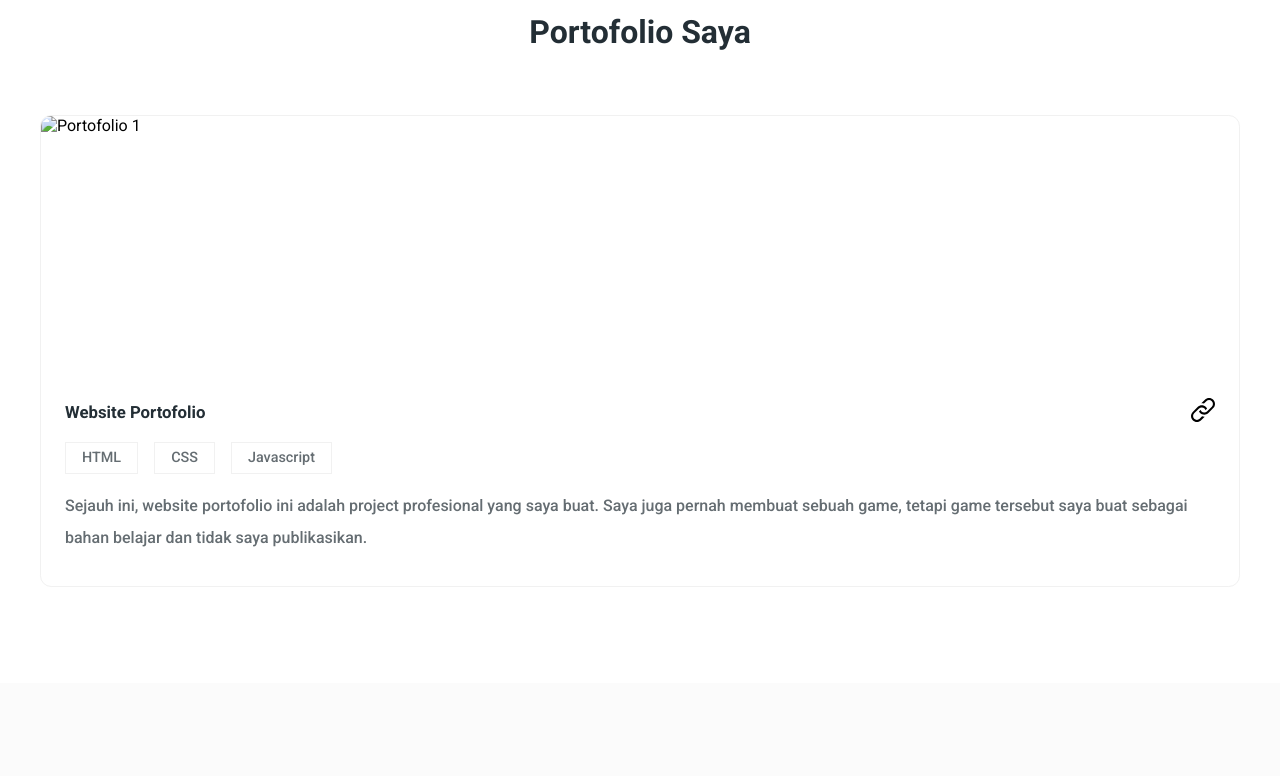
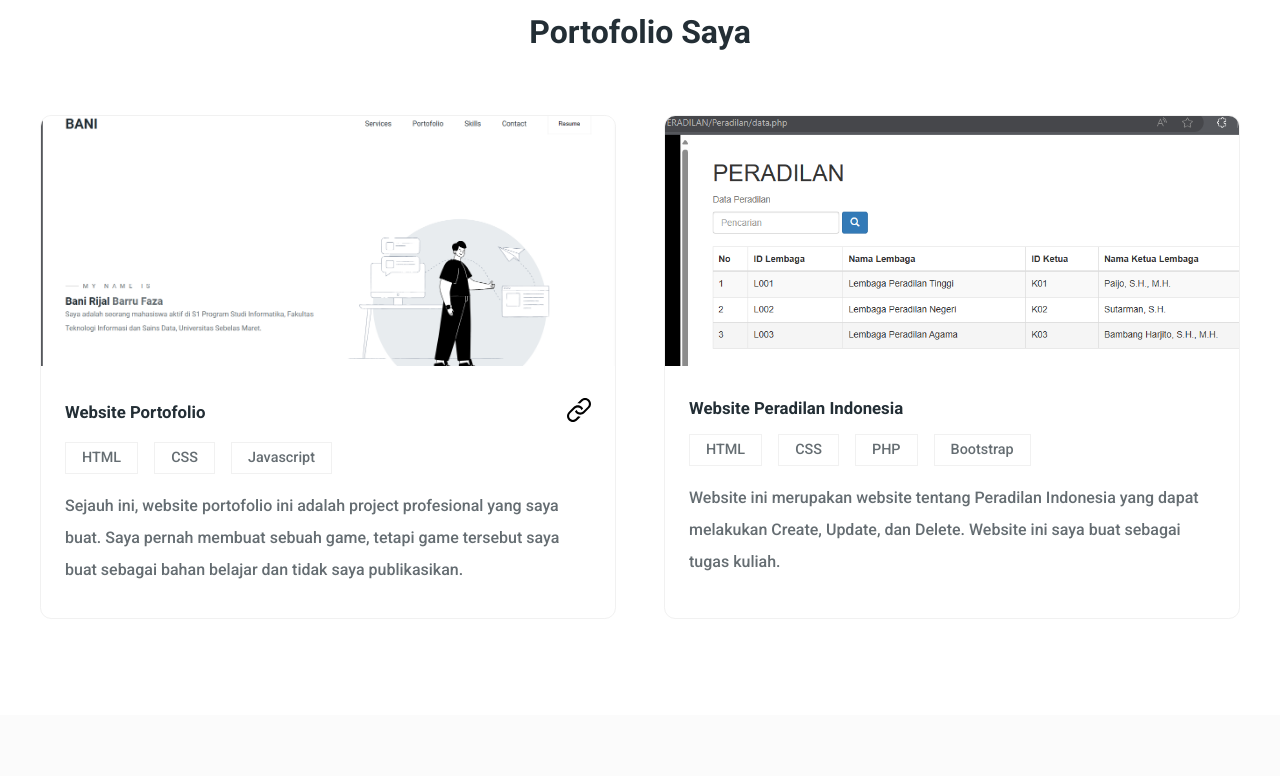
Before and after one commit to CukupBani/WebPortofolio, a plain HTML site: page index.html in a window 1280 px wide. Shown: the part 1610-2386 px from the top of the page. Drawn offline with Linux system fonts and the light colour scheme.

Commit message:
Add files via upload

```diff
--- a/index.html
+++ b/index.html
@@ -24,7 +24,7 @@
                             <li><a href="#skills">Skills</a></li>
                             <li><a href="#contact">Contact</a></li>
                             <li>
-                                <a href="/CV_BaniRijal.pdf" target="_blank">
+                                <a href="/CV_BaniRijalBarruFaza.pdf" target="_blank">
                                     <button class="btn">Resume</button></a>
                             </li>
                         </ul>
@@ -93,7 +93,7 @@
                 <div class="grid-3">
                     <div class="portofolio">
                         <div class="portofolio-cover">
-                            <img src="/images/porto1.jpg" alt="Portofolio 1">
+                            <img src="/images/porto-1.png" alt="Portofolio 1">
                         </div>
                         <div class="portofolio-info">
                             <div class="portofolio-title">
@@ -109,7 +109,30 @@
                             </div>
                             <p>
                                 Sejauh ini, website portofolio ini adalah project profesional yang saya buat.
-                                Saya juga pernah membuat sebuah game, tetapi game tersebut saya buat sebagai bahan belajar dan tidak saya publikasikan.
+                                Saya pernah membuat sebuah game, tetapi game tersebut saya buat sebagai bahan belajar dan tidak saya publikasikan.
+                            </p>
+                        </div>
+                    </div>
+                    <div class="portofolio">
+                        <div class="portofolio-cover">
+                            <img src="/images/porto-2.png" alt="Portofolio 1">
+                        </div>
+                        <div class="portofolio-info">
+                            <div class="portofolio-title">
+                                <h4>Website Peradilan Indonesia</h4>
+                                <!-- <a href="/" class="portofolio-link">
+                                    <svg xmlns="http://www.w3.org/2000/svg" width="24" height="24" viewBox="0 0 24 24"><path d="M13.723 18.654l-3.61 3.609c-2.316 2.315-6.063 2.315-8.378 0-1.12-1.118-1.735-2.606-1.735-4.188 0-1.582.615-3.07 1.734-4.189l4.866-4.865c2.355-2.355 6.114-2.262 8.377 0 .453.453.81.973 1.089 1.527l-1.593 1.592c-.18-.613-.5-1.189-.964-1.652-1.448-1.448-3.93-1.51-5.439-.001l-.001.002-4.867 4.865c-1.5 1.499-1.5 3.941 0 5.44 1.517 1.517 3.958 1.488 5.442 0l2.425-2.424c.993.284 1.791.335 2.654.284zm.161-16.918l-3.574 3.576c.847-.05 1.655 0 2.653.283l2.393-2.389c1.498-1.502 3.94-1.5 5.44-.001 1.517 1.518 1.486 3.959 0 5.442l-4.831 4.831-.003.002c-1.438 1.437-3.886 1.552-5.439-.002-.473-.474-.785-1.042-.956-1.643l-.084.068-1.517 1.515c.28.556.635 1.075 1.088 1.528 2.245 2.245 6.004 2.374 8.378 0l4.832-4.831c2.314-2.316 2.316-6.062-.001-8.377-2.317-2.321-6.067-2.313-8.379-.002z"/></svg>
+                                </a> -->
+                            </div>
+                            <div class="portofolio-tags">
+                                <div>HTML</div>
+                                <div>CSS</div>
+                                <div>PHP</div>
+                                <div>Bootstrap</div>
+                            </div>
+                            <p>
+                                Website ini merupakan website tentang Peradilan Indonesia yang dapat melakukan Create, Update, dan Delete.
+                                Website ini saya buat sebagai tugas kuliah.
                             </p>
                         </div>
                     </div>
@@ -216,7 +239,7 @@
                     <svg xmlns="http://www.w3.org/2000/svg" width="24" height="24" viewBox="0 0 24 24"><path d="M19 0h-14c-2.761 0-5 2.239-5 5v14c0 2.761 2.239 5 5 5h14c2.762 0 5-2.239 5-5v-14c0-2.761-2.238-5-5-5zm-3 7h-1.924c-.615 0-1.076.252-1.076.889v1.111h3l-.238 3h-2.762v8h-3v-8h-2v-3h2v-1.923c0-2.022 1.064-3.077 3.461-3.077h2.539v3z"/></svg>
                 </a>
             </div>
-            <p>&copy; 2024 - Bani Rijal Barru Faza</p>
+            <p>&copy; 2023 - Bani Rijal Barru Faza</p>
         </footer>
 
         <script src="/scripts/main.js"></script>
--- a/styles/style.css
+++ b/styles/style.css
@@ -277,6 +277,7 @@ nav ul li a {
 
 .portofolio-tags {
     display: flex;
+    flex-wrap: wrap;
     gap: 1rem;
     margin: 1rem 0;
 }
@@ -408,6 +409,10 @@ nav ul li a {
     background: var(--primaryIconColorHover);
 }
 
+.contact-item-detail {
+    padding: 1rem 0;
+}
+
 .contact-item-icon {
     background:var(--thirdBgColor);
     width: 53px;
```
Also changed, not shown: images/porto-1.png (added), images/porto-2.png (added), images/sapiens.svg (added).
